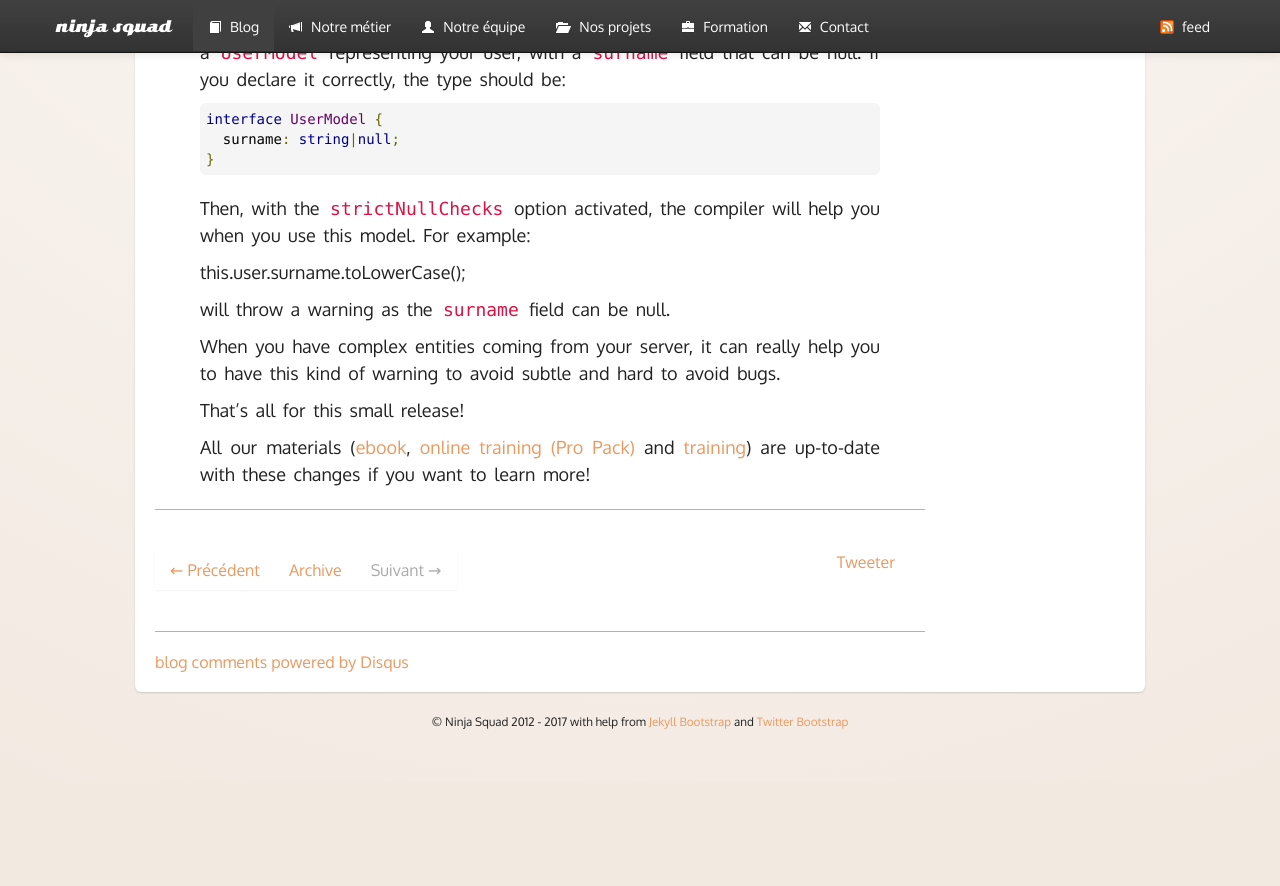
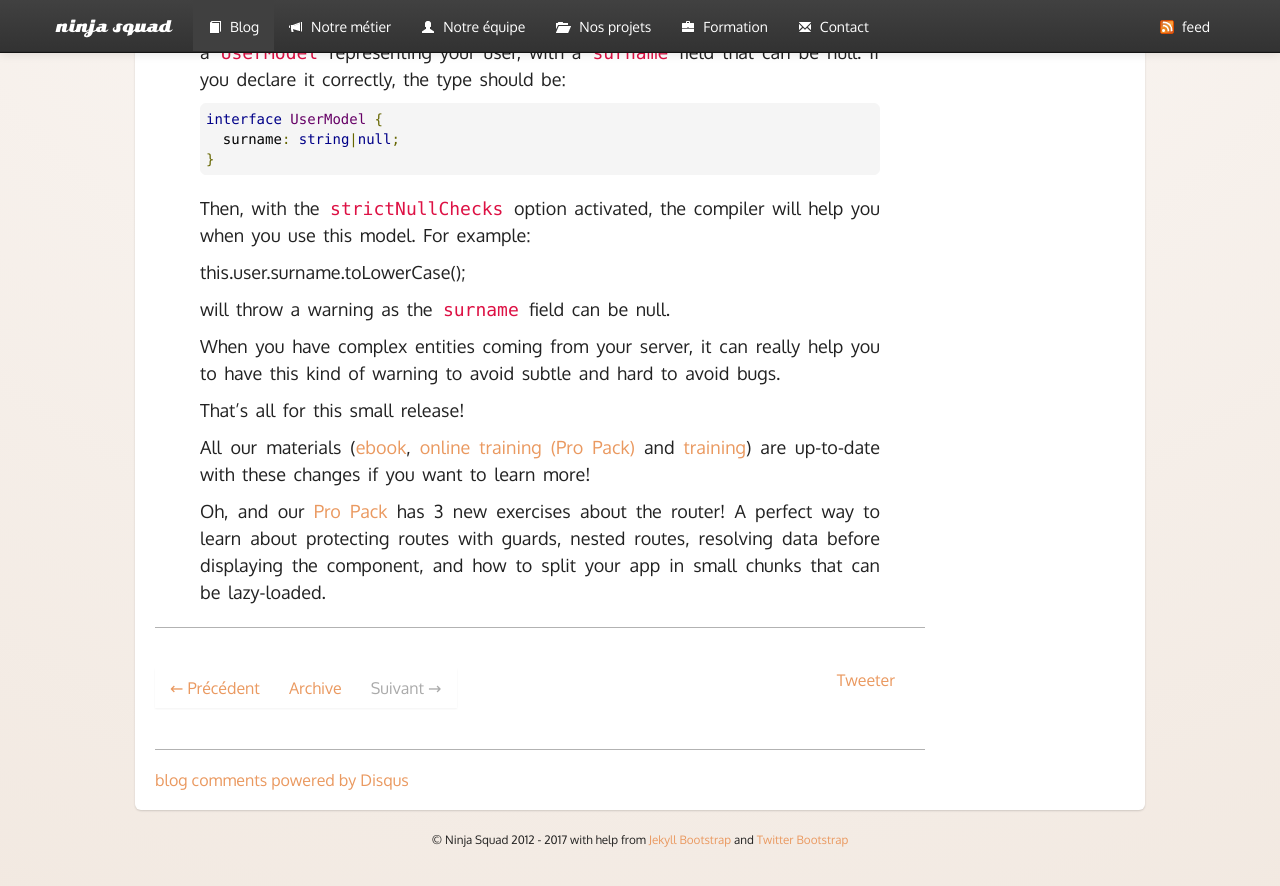
Before and after one commit to Ninja-Squad/ninja-squad.github.com, a Jekyll site: the page built from _posts/2017-04-28-what-is-new-angular-4.1.md, in a window 1280 px wide and 900 px high, scrolled down 1901 px. Shown: the top 886 px of the window. Built offline with Jekyll 4.4.1, drawn with Linux system fonts in a browser that asks for light colours; comment, search, counter and statistics services are not loaded; before the commit the page ends 2683 px from its top, so only the background shows below that.

Commit message:
feat: add pro pack exercises

```diff
--- a/_posts/2017-04-28-what-is-new-angular-4.1.md
+++ b/_posts/2017-04-28-what-is-new-angular-4.1.md
@@ -104,3 +104,5 @@ to avoid subtle and hard to avoid bugs.
 That's all for this small release!
 
 All our materials ([ebook](https://books.ninja-squad.com/angular), [online training (Pro Pack)](https://angular-exercises.ninja-squad.com/) and [training](http://ninja-squad.com/training/angular)) are up-to-date with these changes if you want to learn more!
+
+Oh, and our [Pro Pack](https://angular-exercises.ninja-squad.com/) has 3 new exercises about the router! A perfect way to learn about protecting routes with guards, nested routes, resolving data before displaying the component, and how to split your app in small chunks that can be lazy-loaded.
```
